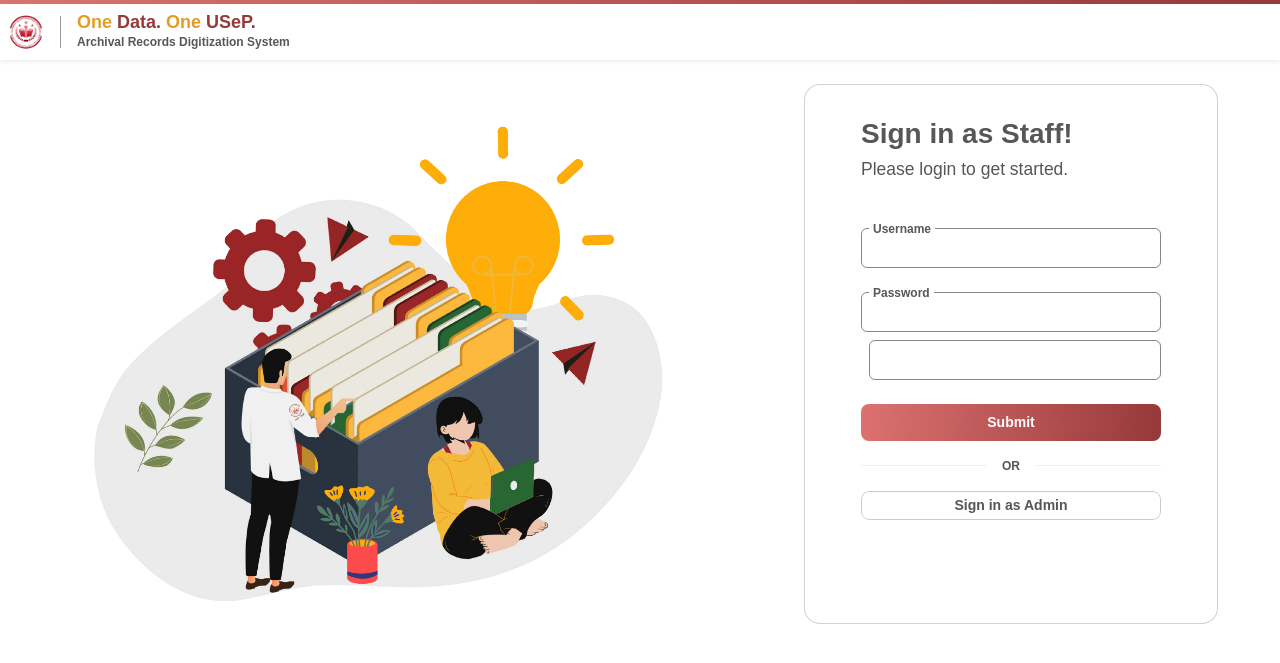
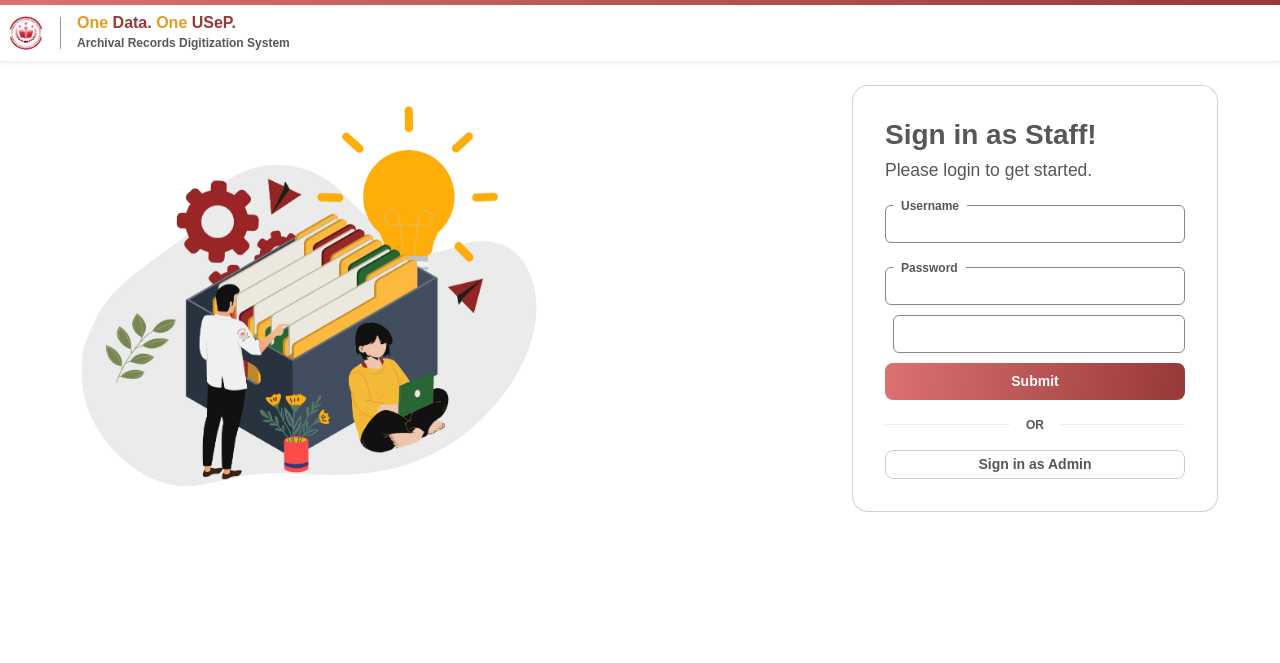
Before and after one commit to r-limpz/archival-system, a Python web app: template app/templates/public/index.html in a window 1280 px wide. Shown: the top 663 px of the page. Run offline with Jinja, Linux system fonts and the light colour scheme; the template is opened without the code that fills it: most values are stand-ins (such as "Sample title", 1, 10 or a date in 2020); form fields are guessed from the names that the template uses; some libraries are stand-ins or nearby versions.

Commit message:
fixed login page interface bug

```diff
--- a/app/static/css/main.css
+++ b/app/static/css/main.css
@@ -110,7 +110,6 @@
             #24ac0c 100%);
     /* Navigation bar */
     --header-height: 53px;
-    --sidebar-width-open: 13rem;
     --animation-duration: 350ms;
     --animation-timing-curve: ease-in-out;
     --sidebar-list-active: #e3e5eb;
@@ -588,16 +587,12 @@
     padding: 0.25rem 1rem 0.25rem 0.5rem;
 }
 
-.form-control:focus {
-    outline: none !important;
-    box-shadow: none !important;
-    border-color: var(--fc-darker);
-}
-
+.form-control:focus,
 .form-select:focus {
     outline: none !important;
     box-shadow: none !important;
     border-color: var(--fc-darker);
+    background-color: white !important;
 }
 
 .is-invalid {
--- a/app/static/css/public.css
+++ b/app/static/css/public.css
@@ -1,5 +1,4 @@
 @import url(main.css);
-
 
 #login_container {
     width: 300px;
@@ -8,29 +7,33 @@
 button:focus,
 .form-item input {
     outline: none;
+    background: white; /* Ensure input background is always white */
 }
 
 .form-item {
     position: relative;
 }
 
-.form-item input{
+.form-item input {
     display: block;
     width: 100%;
-    height: 40px;
-    background: white;
+    height: 38px;
+    background: white; /* Set initial background to white */
     border: solid 1px #868686;
     transition: all 0.3s ease;
     line-height: 0rem !important;
     font-size: 16px;
+    padding: 4px 8px !important;
 }
 
 .form-item input:not(.captcha) {
     padding-left: 32px;
 }
-.form-item input .captcha{
-    padding-left: 16px;
+
+.form-item input.captcha { /* Corrected selector for captcha input */
+    padding-left: 18px;
 }
+
 .form-item label {
     position: absolute;
     cursor: text;
@@ -40,13 +43,13 @@
     font-size: var(--fs-medium);
     font-weight: bold;
     background: #fff;
-    padding: 0 0.25rem;
+    padding: 0 8px;
     transition: all 0.3s ease;
 }
 
-.form-item input:focus+label,
-.form-item input:valid+label {
-    top: -0.5rem;
+.form-item input:focus + label,
+.form-item input:valid + label {
+    top: -8px;
     font-size: var(--fs-small);
 }
 
@@ -55,15 +58,12 @@
     outline: none !important;
 }
 
-.form-item input:focus+label {
+.form-item input:focus + label {
     color: var(--border-black);
 }
 
-
-
-
 #error_message {
-    padding: 0.5rem 0.25rem;
+    padding: 10px 5px;
     font-size: var(--fs-small);
 }
 
--- a/app/templates/layout/public.html
+++ b/app/templates/layout/public.html
@@ -25,6 +25,7 @@
         {% block content %}
         {% endblock %}
     </div>
+
     {% block scripts %} {% endblock %}
 </body>
 
--- a/app/templates/partials/header.html
+++ b/app/templates/partials/header.html
@@ -1,27 +1,29 @@
 <div class="p-0 m-0 shadow-sm w-full">
-    <div class="w-full m-0 bg-red-gradient" style="height:0.25rem;"></div>
-    <div class="w-full container-xxl p-2 d-flex justify-content-between fw-medium">
+    <div class="w-full m-0 bg-red-gradient" style="height:5px;"></div>
+    <div class="w-full container-xxl d-flex justify-content-between fw-medium" style="padding: 8px;">
         <div class="d-flex justify-content-start" id="usep_logo_title my-1">
-            <img class="rounded-circle logo-large" style="margin-top:2px;"
+            <img class="rounded-circle logo-large d-flex align-self-center"
                 src="{{url_for('static',filename='logo/our-logo.png')}}" alt="USeP Logo">
             <div class="bg-light-gray my-1 mx-3" style="width: 1px;"></div>
-            <div class="lh-medium px-0">
-                <div class="fs-large">
+
+            <div class="lh-medium px-0 h-full d-flex flex-column align-self-center">
+                <div class="fs-def" style="min-height: 20px;">
                     <span class="fc-orange">One</span>
                     <span class="fc-red"> Data.</span>
                     <span class="fc-orange">One</span>
                     <span class="fc-red"> USeP.</span>
                 </div>
-                <div class="fs-small"> Archival Records Digitization System</div>
+                <div class="fs-small flex-fill"> Archival Records Digitization System</div>
             </div>
+
         </div>
-        <div class="d-flex justify-content-start" id="registrar_logo_title my-1" style="visibility: hidden;">
-            <div class="fs-medium lh-medium text-end px-0">
+        <div class="d-flex justify-content-start d-none" id="registrar_logo_title my-1" style="visibility: hidden;">
+            <div class="fs-medium lh-medium h-full d-flex flex-column align-self-center text-end px-0">
                 <div><span>Office of the</span></div>
                 <div><span>University Registrar</span></div>
             </div>
             <div class="bg-light-gray my-1 mx-3" style="width:1px;"></div>
-            <img class="rounded-circle logo-large" style="margin-top:2px"
+            <img class="rounded-circle logo-large align-self-center" style="margin-top:2px"
                 src="{{url_for('static',filename='logo/our-logo.png')}}" alt="OUR Logo">
         </div>
     </div>
--- a/app/templates/public/index.html
+++ b/app/templates/public/index.html
@@ -4,17 +4,15 @@
 <link rel="stylesheet" href="{{url_for('static',filename='css/public.css')}}" /> {% endblock %}
 
 {% block content %}
-<section class=" w-full my-4">
-    <div class="d-flex justify-content-between">
-        <div class="p-2 flex-fill">
-            <div class="mt-4">
-                <img src="{{url_for('static', filename='images/login_cover.png')}}" class="" alt="ARDS"
-                    style="object-fit:fill; max-height:500PX;">
-            </div>
+<section class="my-4 container-fluid p-0 border-0" style="width: 100%;">
+    <div class="d-flex justify-content-between gap-2 border-0 p-0">
+        <div class="align-self-center text-center justify-content-center">
+            <img src="{{url_for('static', filename='images/login_cover.png')}}" class="" alt="ARDS"
+                style="object-fit:fill; max-height: 400px;">
         </div>
-        <div class="p-5 flex rounded-4 card">
-            <div class="mx-4" id="login_container">
-                <div class="form-title-container mb-5">
+        <div class=" flex rounded-4 card" style="padding: 32px;;">
+            <div id="login_container">
+                <div class="form-title-container" style="margin-bottom: 24px;">
                     <h2 class="fw-medium " id="form-title">Sign in as {% if role == 1 %}Admin{% elif
                         role== 2 %}Staff{% else
                         %}Staff{% endif %}!</h2>
@@ -23,28 +21,34 @@
                 <form action="{{ url_for('auth.login')}}" method="POST" id="login_form">
                     {{ form.csrf_token }}
                     <div id="inputs-forms">
-                        <div class="form-item my-4">
+                        <div class="form-item" style="margin: 24px 0px;">
                             {{ form.username(class="w-full form-control" + (" is-invalid" if error_message else "")) }}
                             <label for="username">Username</label>
                         </div>
-                        <div class="form-item mt-4 mb-1">
+                        <div class="form-item" style="margin: 24px 0px 10px 0px;">
                             {{ form.password(class="w-full form-control" + (" is-invalid" if error_message else "")) }}
                             <label for="password">Password</label>
                         </div>
                         {{ form.role(style="display: none;") }}
-                        <div class="my-2 form-item d-flex justify-content-between">
-                            {{ captcha() }}
-                            {{ form.captcha(class="w-full ms-2 form-control captcha" + (" is-invalid" if error_message else "")) }}
+                        <div class="form-item d-flex justify-content-between align-items-center"
+                            style="margin: 10px 0px;">
+                            <div class="border-1 {% if error_message %} is-invalid {% else %} {% endif%}" id="captcha-image">
+                                {{ captcha() }}
+                            </div>
+                            {{ form.captcha(class="w-full ms-2 form-control captcha " + (" is-invalid" if error_message
+                            else "")) }}
                         </div>
-                        <div id="error_message"
-                            class="text-danger {% if error_message %}mb-2 {% else %} d.none; {% endif %}">
+                        {% if error_message %}
+                        <div id="error_message" class="text-danger" style="margin-bottom: 10px;">
                             {{ error_message }}
                         </div>
+                        {% endif %}
+
                     </div>
                     {{ form.submit(class="w-100 fw-bold btn-red", id="signin") }}
                 </form>
 
-                <div class="divider-login d-flex align-items-center my-3">
+                <div class="divider-login d-flex align-items-center" style="margin: 16px 0px;">
                     <span class="fs-small text-center fw-bold mx-3 mb-0">OR</span>
                 </div>
 
```
Also changed, not shown: app/static/js/switch_account.js (+20 -9 lines).
